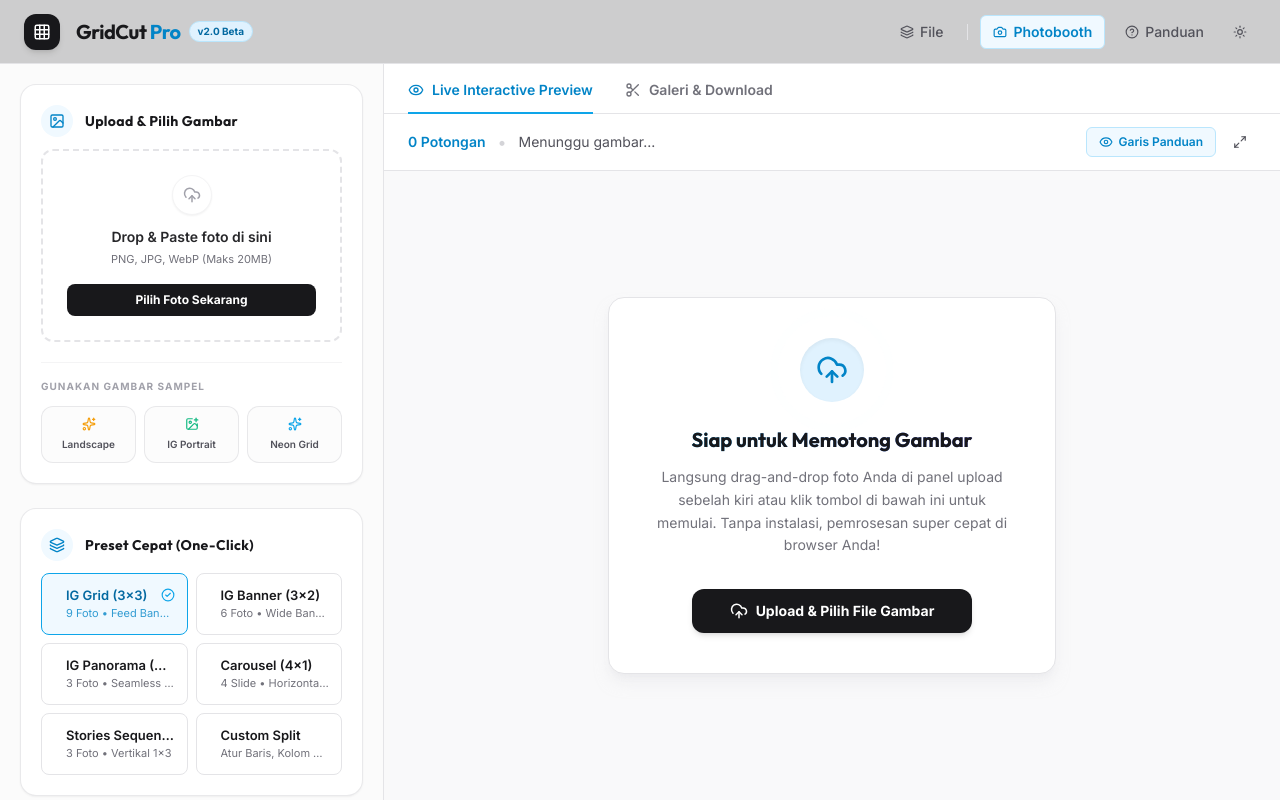
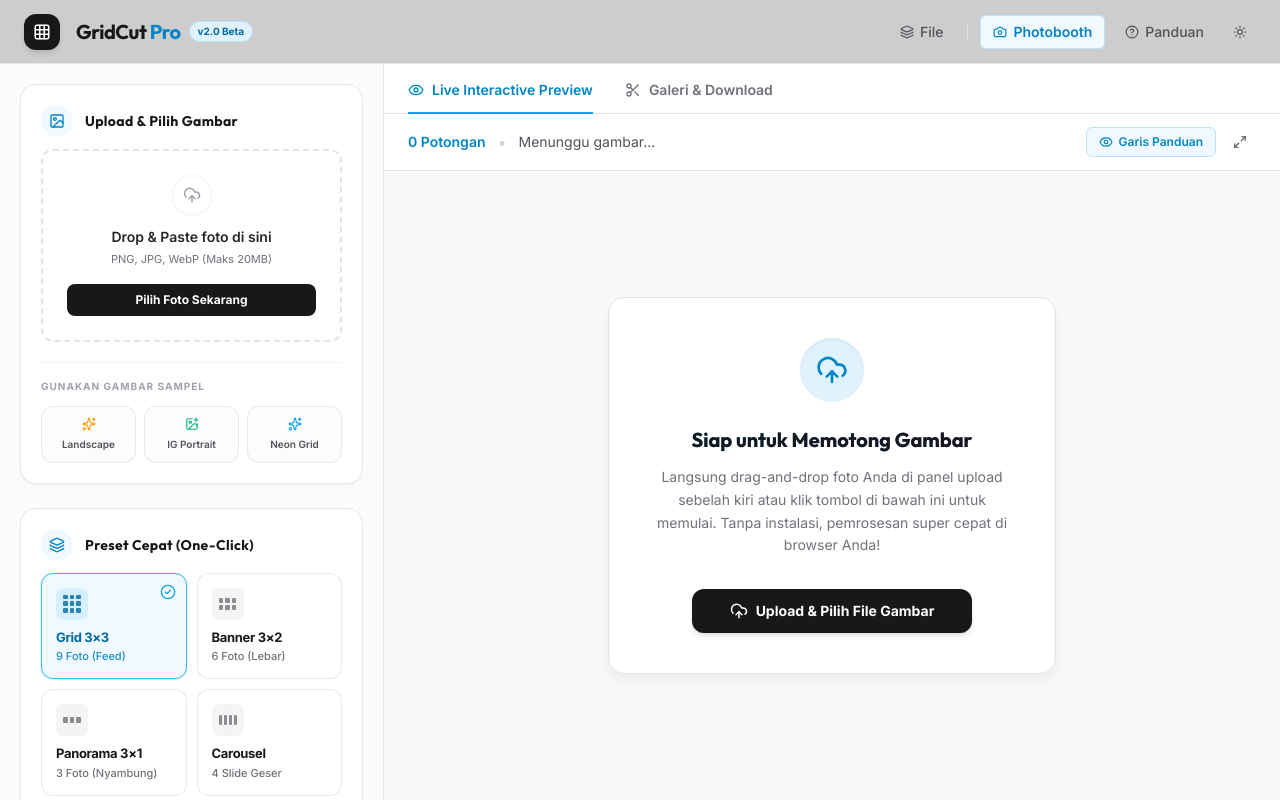
Before and after one commit to Hendi-Firmansah333/GridCut-Studio-Pro, a React (Vite) app: page / in a window 1280 px wide. Built offline with nearby package versions, Linux system fonts and the light colour scheme.

Commit message:
Update tampilan card lebih jelas dan elagant

```diff
--- a/src/components/Sidebar/Presets.jsx
+++ b/src/components/Sidebar/Presets.jsx
@@ -1,14 +1,47 @@
 import React from 'react';
 import { Layers, CheckCircle2 } from 'lucide-react';
 
+const GridIcon = ({ type }) => {
+  if (type === '3x3') return (
+    <div className="grid grid-cols-3 gap-0.5 w-[18px] h-[18px] opacity-80">
+      {[...Array(9)].map((_,i) => <div key={i} className="bg-current rounded-[1px]" />)}
+    </div>
+  );
+  if (type === '3x2') return (
+    <div className="grid grid-cols-3 gap-0.5 w-[18px] h-3 opacity-80">
+      {[...Array(6)].map((_,i) => <div key={i} className="bg-current rounded-[1px]" />)}
+    </div>
+  );
+  if (type === '3x1') return (
+    <div className="grid grid-cols-3 gap-0.5 w-[18px] h-1.5 opacity-80">
+      {[...Array(3)].map((_,i) => <div key={i} className="bg-current rounded-[1px]" />)}
+    </div>
+  );
+  if (type === '4x1') return (
+    <div className="flex gap-0.5 w-[18px] h-2.5 opacity-80">
+      {[...Array(4)].map((_,i) => <div key={i} className="bg-current flex-1 rounded-[1px]" />)}
+    </div>
+  );
+  if (type === '1x3') return (
+    <div className="grid grid-cols-1 gap-0.5 w-1.5 h-[18px] opacity-80">
+      {[...Array(3)].map((_,i) => <div key={i} className="bg-current rounded-[1px]" />)}
+    </div>
+  );
+  return (
+    <div className="flex items-center justify-center w-[18px] h-[18px] opacity-80">
+      <svg width="100%" height="100%" viewBox="0 0 24 24" fill="none" stroke="currentColor" strokeWidth="2" strokeLinecap="round" strokeLinejoin="round"><circle cx="12" cy="12" r="3"></circle><path d="M19.4 15a1.65 1.65 0 0 0 .33 1.82l.06.06a2 2 0 0 1 0 2.83 2 2 0 0 1-2.83 0l-.06-.06a1.65 1.65 0 0 0-1.82-.33 1.65 1.65 0 0 0-1 1.51V21a2 2 0 0 1-2 2 2 2 0 0 1-2-2v-.09A1.65 1.65 0 0 0 9 19.4a1.65 1.65 0 0 0-1.82.33l-.06.06a2 2 0 0 1-2.83 0 2 2 0 0 1 0-2.83l.06-.06a1.65 1.65 0 0 0 .33-1.82 1.65 1.65 0 0 0-1.51-1H3a2 2 0 0 1-2-2 2 2 0 0 1 2-2h.09A1.65 1.65 0 0 0 4.6 9a1.65 1.65 0 0 0-.33-1.82l-.06-.06a2 2 0 0 1 0-2.83 2 2 0 0 1 2.83 0l.06.06a1.65 1.65 0 0 0 1.82.33H9a1.65 1.65 0 0 0 1-1.51V3a2 2 0 0 1 2-2 2 2 0 0 1 2 2v.09a1.65 1.65 0 0 0 1 1.51 1.65 1.65 0 0 0 1.82-.33l.06-.06a2 2 0 0 1 2.83 0 2 2 0 0 1 0 2.83l-.06.06a1.65 1.65 0 0 0-.33 1.82V9a1.65 1.65 0 0 0 1.51 1H21a2 2 0 0 1 2 2 2 2 0 0 1-2 2h-.09a1.65 1.65 0 0 0-1.51 1z"></path></svg>
+    </div>
+  );
+}
+
 export default function Presets({ currentPreset, onSelectPreset }) {
   const presets = [
-    { id: 'ig-grid-3x3', title: 'IG Grid (3×3)', subtitle: '9 Foto • Feed Banner Besar', iconClass: 'grid-3x3' },
-    { id: 'ig-grid-3x2', title: 'IG Banner (3×2)', subtitle: '6 Foto • Wide Banner', iconClass: 'grid-3x2' },
-    { id: 'ig-pano-3x1', title: 'IG Panorama (3×1)', subtitle: '3 Foto • Seamless Row', iconClass: 'grid-3x1' },
-    { id: 'carousel-4x1', title: 'Carousel (4×1)', subtitle: '4 Slide • Horizontal Swipe', iconClass: 'grid-carousel' },
-    { id: 'stories-1x3', title: 'Stories Sequence', subtitle: '3 Foto • Vertikal 1×3', iconClass: 'grid-vertical' },
-    { id: 'custom', title: 'Custom Split', subtitle: 'Atur Baris, Kolom & Ukuran', iconClass: 'grid-custom' }
+    { id: 'ig-grid-3x3', title: 'Grid 3×3', subtitle: '9 Foto (Feed)', icon: '3x3' },
+    { id: 'ig-grid-3x2', title: 'Banner 3×2', subtitle: '6 Foto (Lebar)', icon: '3x2' },
+    { id: 'ig-pano-3x1', title: 'Panorama 3×1', subtitle: '3 Foto (Nyambung)', icon: '3x1' },
+    { id: 'carousel-4x1', title: 'Carousel', subtitle: '4 Slide Geser', icon: '4x1' },
+    { id: 'stories-1x3', title: 'Stories', subtitle: '3 Foto Vertikal', icon: '1x3' },
+    { id: 'custom', title: 'Kustom', subtitle: 'Bebas Atur', icon: 'custom' }
   ];
 
   return (
@@ -20,26 +53,26 @@ export default function Presets({ currentPreset, onSelectPreset }) {
         <h2 className="font-bold text-sm text-zinc-900 dark:text-zinc-100 font-display tracking-wide">Preset Cepat (One-Click)</h2>
       </div>
 
-      <div className="px-5 pb-5 grid grid-cols-2 gap-2">
+      <div className="px-5 pb-5 grid grid-cols-2 gap-2.5">
         {presets.map(p => {
           const isActive = currentPreset === p.id;
           return (
             <div
               key={p.id}
-              className={`flex items-center gap-3 p-3 rounded-lg border cursor-pointer transition-colors ${isActive ? 'bg-sky-50 border-sky-500 dark:bg-sky-500/10 dark:border-sky-500/50' : 'bg-white border-zinc-200 dark:bg-zinc-900/50 dark:border-zinc-700 hover:bg-zinc-50 dark:hover:bg-zinc-800'}`}
+              className={`flex flex-col relative gap-1 p-3.5 rounded-xl border cursor-pointer transition-all hover:shadow-sm ${isActive ? 'bg-sky-50 border-sky-400 dark:bg-sky-500/10 dark:border-sky-500/50 shadow-sm ring-1 ring-sky-500/10' : 'bg-white border-zinc-200/80 dark:bg-zinc-900/50 dark:border-zinc-700/80 hover:bg-zinc-50 dark:hover:bg-zinc-800 hover:border-zinc-300'}`}
               onClick={() => onSelectPreset(p.id)}
             >
-              <div className={`preset-icon ${p.iconClass} ${isActive ? 'preset-icon-active' : ''}`}></div>
-              <div className="flex-1 min-w-0">
-                <div className="flex items-center justify-between">
-                  <strong className={`block text-[13px] font-semibold truncate ${isActive ? 'text-sky-700 dark:text-sky-400' : 'text-zinc-900 dark:text-zinc-100'}`}>{p.title}</strong>
-                  {isActive && (
-                    <span className="text-sky-500 flex-shrink-0 ml-1">
-                      <CheckCircle2 size={14} />
-                    </span>
-                  )}
+              {isActive && (
+                <div className="absolute top-2.5 right-2.5 text-sky-500 dark:text-sky-400">
+                  <CheckCircle2 size={16} className="fill-white dark:fill-zinc-900" />
                 </div>
-                <span className={`block text-[11px] truncate ${isActive ? 'text-sky-600/80 dark:text-sky-400/80' : 'text-zinc-500 dark:text-zinc-400'}`}>{p.subtitle}</span>
+              )}
+              <div className={`flex items-center justify-center w-8 h-8 rounded-lg mb-1 transition-colors ${isActive ? 'bg-sky-200/50 text-sky-700 dark:bg-sky-500/20 dark:text-sky-400' : 'bg-zinc-100 text-zinc-500 dark:bg-zinc-800 dark:text-zinc-400'}`}>
+                <GridIcon type={p.icon} />
+              </div>
+              <div className="flex flex-col">
+                <strong className={`block text-[13px] font-bold tracking-tight ${isActive ? 'text-sky-700 dark:text-sky-400' : 'text-zinc-900 dark:text-zinc-100'}`}>{p.title}</strong>
+                <span className={`block text-[11px] mt-0.5 font-medium leading-snug ${isActive ? 'text-sky-600/90 dark:text-sky-400/90' : 'text-zinc-500 dark:text-zinc-400'}`}>{p.subtitle}</span>
               </div>
             </div>
           );
```
